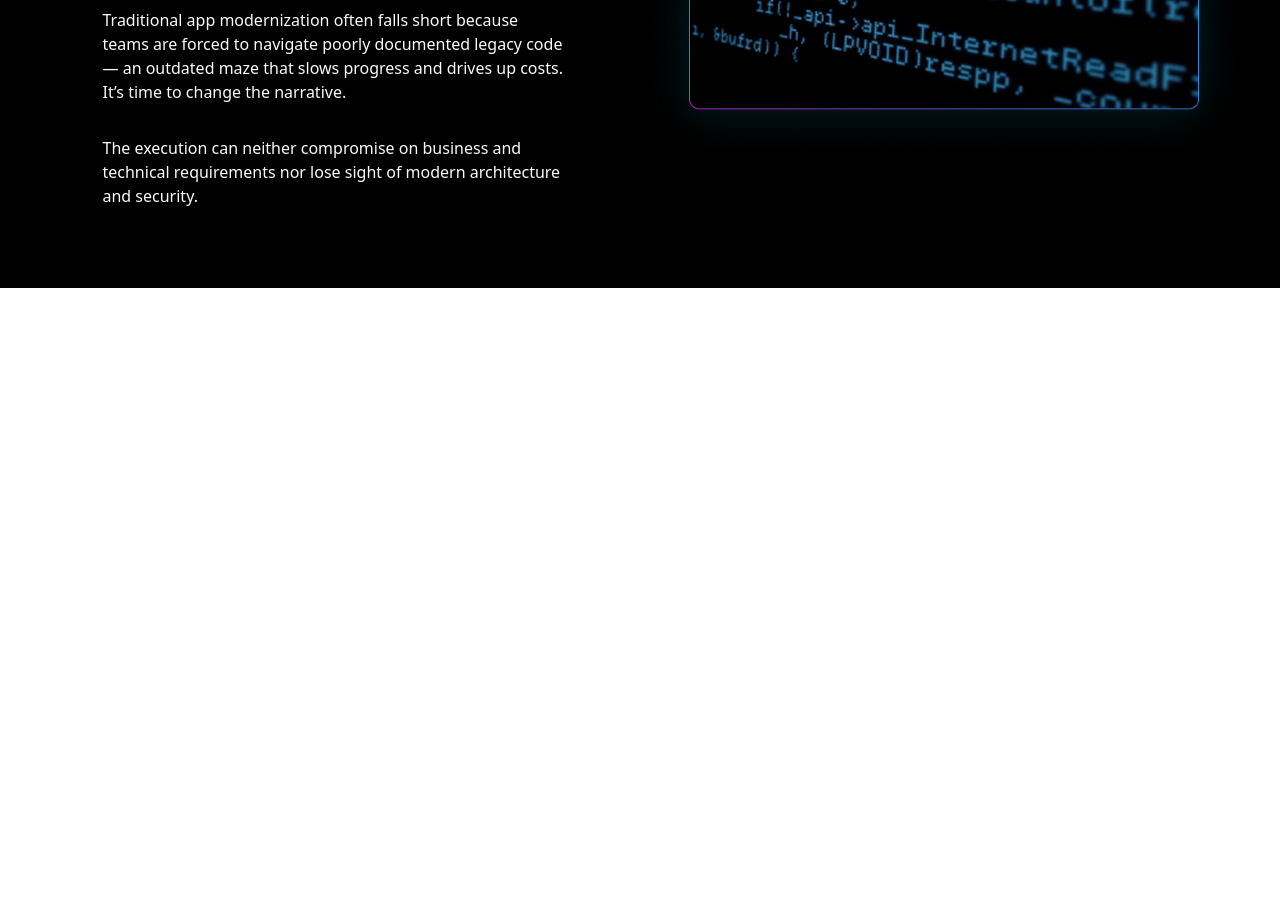
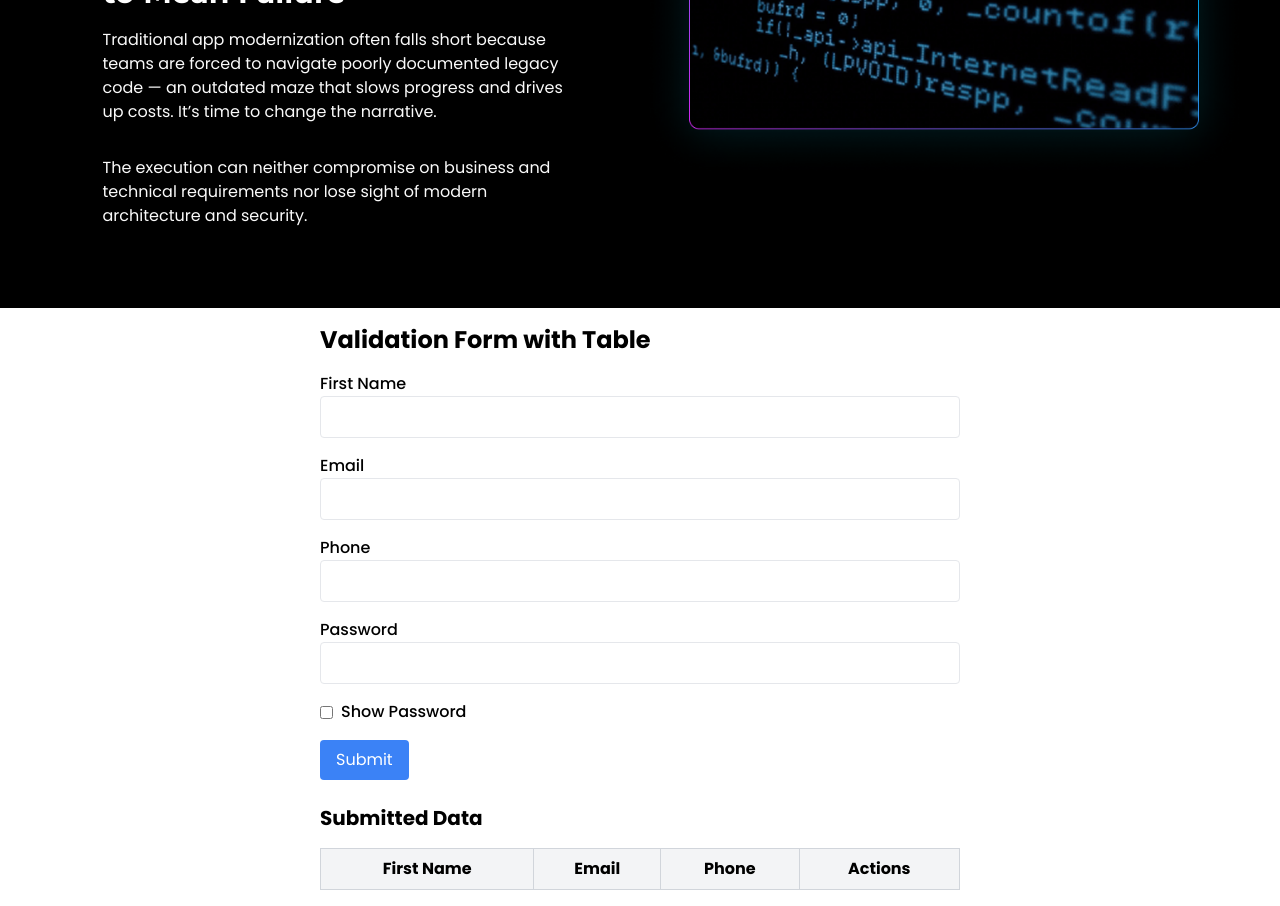
Before and after one commit to mohitgoyat525/next-second-test, a Next.js app: page / in a window 1280 px wide. Shown: the part 680-1586 px from the top of the page. Before the commit the page ends 968 px from the top, so only its background shows below. Built offline with nearby package versions, Linux system fonts and the light colour scheme.

Commit message:
add-changes

```diff
--- /dev/null
+++ b/src/app/dashboard/[questions]/page.tsx
@@ -0,0 +1,9 @@
+import React from 'react'
+
+const page = () => {
+  return (
+    <div>page</div>
+  )
+}
+
+export default page
--- a/src/app/globals.css
+++ b/src/app/globals.css
@@ -4,6 +4,10 @@
 @tailwind base;
 @tailwind components;
 @tailwind utilities;
+
+body{
+  font-family: 'Poppins', sans-serif;
+}
 
 .text-gardient {
   background: linear-gradient(89.88deg, #DF2BFF 8.4%, #00B7FF 47.72%);
--- a/src/app/page.tsx
+++ b/src/app/page.tsx
@@ -1,10 +1,12 @@
-import Hero from "@/components/Hero";
+import Hero from "@/components/dashboard/Hero";
+import ToDoList from "@/components/dashboard/ToDoList";
 import Image from "next/image";
 
 export default function Home() {
   return (
     <>
-      <Hero/>
+      <Hero />
+      <ToDoList/>
     </>
   );
 }
--- a/src/components/Hero.tsx
+++ b/src/components/dashboard/Hero.tsx
@@ -17,12 +17,12 @@ const Hero = () => {
       const progress = (currentSlide + 1) * slideWidth;
       gsap.to(lineRef.current, {
         width: `${progress}%`,
-        duration: 1,
+        duration: 1.5,
         ease: "linear",
       });
       gsap.to(circleRef.current, {
         left: `${progress}%`,
-        duration: 1,
+        duration: 1.5,
         ease: "linear",
       });
     }
@@ -39,14 +39,15 @@ const Hero = () => {
   }, [currentSlide, totalSlides]);
 
   return (
-    <div className="bg-black overflow-hidden max-xl:px-4 py-20 max-lg:py-16 max-md:py-10">
+    <div className="bg-black overflow-hidden max-xl:px-4 py-20 max-lg:py-16 max-md:py-10 relative">
+      <Image src='/assets/images/png/layer-right.png' alt="shadow" width={199} height={199} className=" absolute top-10 right-0"/>
       <div>
         <h1 className="text-center font-medium text-5xl text-white leading-[57.6px] max-w-[830px] mx-auto max-lg:text-4xl max-md:text-3xl font-montserrat">
           Transforming Secure, Modern
           <span className="text-gardient"> Development</span> with AdaptsAI
         </h1>
       </div>
-      <div className="max-w-[1440px] mx-auto justify-between mt-[60px] max-lg:mt-10 max-md:mt-6">
+      <div className="max-w-[1440px] mx-auto justify-between mt-[60px] max-lg:mt-10 max-md:mt-6 px-4">
         <div className="flex items-center justify-between ">
           {ICONS_LIST.map((item, index) => (
             <p
@@ -72,7 +73,7 @@ const Hero = () => {
         ></div>
       </div>
 
-      <div className="relative mt-10">
+      <div className="relative mt-[60px] max-lg:mt-10 max-md:mt-8 max-sm:mt-5">
         <div
           className="flex transition-transform duration-1000 ease-in-out max-w-[1440px] mx-auto max-lg:flex-wrap"
           ref={sliderRef}
@@ -94,7 +95,7 @@ const Hero = () => {
                   height={182}
                   className="mb-6 max-lg:max-w-[100px]"
                 />
-                <h2 className="text-3xl montserrat font-bold leading-[39.6px] text-white max-w-[461px] text-start mb-4 max-lg:text-2xl max-md:text-xl">
+                <h2 className="text-3xl font-montserrat font-bold leading-[39.6px] text-white max-w-[461px] text-start mb-4 max-lg:text-2xl max-md:text-xl">
                   {obj.title}
                 </h2>
                 <p className="text-base font-normal mb-2 max-w-[461px] text-start text-[#FAFAFA]">
--- /dev/null
+++ b/src/components/dashboard/ToDoList.tsx
@@ -0,0 +1,191 @@
+"use client";
+
+import React, { useState } from "react";
+
+interface FormData {
+  firstName: string;
+  email: string;
+  phone: string;
+  password: string;
+}
+
+const ToDoList = () => {
+  const [formData, setFormData] = useState({
+    firstName: "",
+    email: "",
+    phone: "",
+    password: "",
+  });
+
+  const [showPassword, setShowPassword] = useState(false);
+  const [tableData, setTableData] = useState<FormData[]>([]);
+  const [errors, setErrors] = useState<string | null>(null);
+
+  const handleChange = (e: React.ChangeEvent<HTMLInputElement>) => {
+    const { name, value } = e.target;
+    setFormData({ ...formData, [name]: value });
+    setErrors(null); // Clear errors on input change
+  };
+
+  const validateForm = (): string | null => {
+    const { firstName, email, phone, password } = formData;
+
+    if (!firstName || !email || !phone || !password) {
+      return "All fields are required.";
+    }
+    const emailRegex = /^[^\s@]+@[^\s@]+\.[^\s@]+$/;
+    if (!emailRegex.test(email)) {
+      return "Invalid email format.";
+    }
+    const phoneRegex = /^\d{10}$/;
+    if (!phoneRegex.test(phone)) {
+      return "Phone number must be 10 digits.";
+    }
+
+    return null;
+  };
+
+  const handleSubmit = (e: React.FormEvent) => {
+    e.preventDefault();
+
+    const validationError = validateForm();
+    if (validationError) {
+      setErrors(validationError);
+      return;
+    }
+
+    const isDuplicateEmail = tableData.some(
+      (data) => data.email === formData.email
+    );
+    if (isDuplicateEmail) {
+      setErrors("Email already exists.");
+      return;
+    }
+
+    // Add data to the table
+    const newEntry = {
+      firstName: formData.firstName,
+      email: formData.email,
+      phone: formData.phone,
+      password: formData.password,
+    };
+    setTableData([...tableData, newEntry]);
+
+    // Reset the form
+    setFormData({
+      firstName: "",
+      email: "",
+      phone: "",
+      password: "",
+    });
+  };
+
+  const handleDelete = (email: string) => {
+    const filteredData = tableData.filter((data) => data.email !== email);
+    setTableData(filteredData);
+  };
+
+  return (
+    <div className="max-w-2xl mx-auto p-4">
+      <h1 className="text-2xl font-bold mb-4">Validation Form with Table</h1>
+      <form onSubmit={handleSubmit} className="space-y-4">
+        <div>
+          <label className="block font-medium">First Name</label>
+          <input
+            type="text"
+            name="firstName"
+            value={formData.firstName}
+            onChange={handleChange}
+            className="w-full border rounded p-2"
+          />
+        </div>
+
+        <div>
+          <label className="block font-medium">Email</label>
+          <input
+            type="email"
+            name="email"
+            value={formData.email}
+            onChange={handleChange}
+            className="w-full border rounded p-2"
+          />
+        </div>
+
+        <div>
+          <label className="block font-medium">Phone</label>
+          <input
+            type="tel"
+            name="phone"
+            value={formData.phone}
+            onChange={handleChange}
+            className="w-full border rounded p-2"
+          />
+        </div>
+
+        <div>
+          <label className="block font-medium">Password</label>
+          <input
+            type={showPassword ? "text" : "password"}
+            name="password"
+            value={formData.password}
+            onChange={handleChange}
+            className="w-full border rounded p-2"
+          />
+        </div>
+
+        <div className="flex items-center">
+          <input
+            type="checkbox"
+            id="showPassword"
+            checked={showPassword}
+            onChange={() => setShowPassword(!showPassword)}
+            className="mr-2"
+          />
+          <label htmlFor="showPassword" className="font-medium">
+            Show Password
+          </label>
+        </div>
+
+        {errors && <div className="text-red-500">{errors}</div>}
+
+        <button
+          type="submit"
+          className="bg-blue-500 text-white px-4 py-2 rounded hover:bg-blue-600"
+        >
+          Submit
+        </button>
+      </form>
+
+      <h2 className="text-xl font-bold mt-6">Submitted Data</h2>
+      <table className="w-full border-collapse border border-gray-300 mt-4">
+        <thead>
+          <tr className="bg-gray-100">
+            <th className="border border-gray-300 p-2">First Name</th>
+            <th className="border border-gray-300 p-2">Email</th>
+            <th className="border border-gray-300 p-2">Phone</th>
+            <th className="border border-gray-300 p-2">Actions</th>
+          </tr>
+        </thead>
+        <tbody>
+          {tableData.map((data) => (
+            <tr key={data.email}>
+              <td className="border border-gray-300 p-2">{data.firstName}</td>
+              <td className="border border-gray-300 p-2">{data.email}</td>
+              <td className="border border-gray-300 p-2">{data.phone}</td>
+              <td className="border border-gray-300 p-2">
+                <button
+                  onClick={() => handleDelete(data.email)}
+                  className="text-red-500 hover:underline"
+                >
+                  Delete
+                </button>
+              </td>
+            </tr>
+          ))}
+        </tbody>
+      </table>
+    </div>
+  );
+};
+
+export default ToDoList;
--- a/src/utils/Helper.tsx
+++ b/src/utils/Helper.tsx
@@ -1,4 +1,4 @@
-import { title } from "process";
+
 import { AiChatBoxIcon, AiIcon, ModetitrationIcon, LegalIcon } from "./Icons";
 
 export const ICONS_LIST = [
@@ -33,8 +33,8 @@ export const HERO_LIST = [
     number: "/assets/images/png/04.png",
     title: "AI generated apps need maintenance too!",
     discription:
-      "Business applications demand ongoing maintenance to address new vulnerabilities, ensure reliability, and deliver updates or bug fixes",
-    descriptionTwo:
+      "Business applications demand ongoing maintenance to address new vulnerabilities, ensure reliability, and deliver updates or bug fixes.",
+    discriptionTwo:
       "With AdaptsAI's advanced context awareness, maintenance becomes effortless—minimizing code ramp-up time, streamlining troubleshooting, and simplifying enhancements for maximum efficiency.",
     slide: "/assets/images/png/hero-slide-four-img.png",
   },
```
Also changed, not shown: public/assets/images/png/layer-right.png (added), 1 other file (tests, documents, lock files or other folders).
